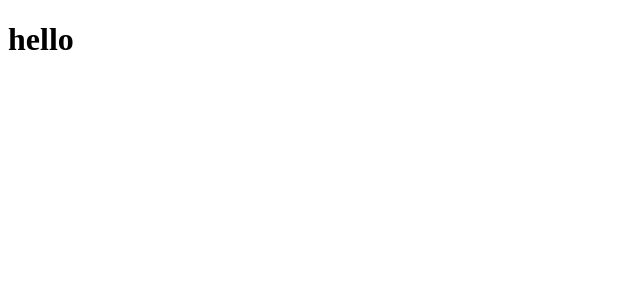
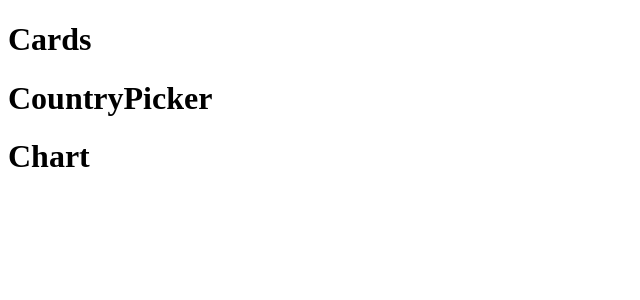
Before and after one commit to HimanshuGautamBS/Covid-19-Tracker, a React (Create React App) app: page / in a window 1280 px wide. Shown: the top 300 px of the page, without its empty margins (0-640 px from the left). Built offline with nearby package versions, Linux system fonts and the light colour scheme.

Commit message:
Created a structure and different component of chart, cards, countrypicker

```diff
--- a/package.json
+++ b/package.json
@@ -6,7 +6,11 @@
     "@testing-library/jest-dom": "^5.11.4",
     "@testing-library/react": "^11.1.0",
     "@testing-library/user-event": "^12.1.10",
+    "axios": "^0.21.1",
+    "classnames": "^2.2.6",
     "react": "^17.0.1",
+    "react-chartjs-2": "^2.11.1",
+    "react-countup": "^4.3.3",
     "react-dom": "^17.0.1",
     "react-scripts": "4.0.3",
     "web-vitals": "^1.0.1"
--- a/src/App.js
+++ b/src/App.js
@@ -1,10 +1,13 @@
 import React, { Component } from 'react'
+import {Cards ,Chart ,CountryPicker} from './components'
 
 export default class App extends Component {
     render() {
         return (
             <div>
-                <h1>hello</h1>
+             <Cards />
+             <CountryPicker/>
+             <Chart />
             </div>
         )
     }
--- /dev/null
+++ b/src/components/Cards/Cards.jsx
@@ -0,0 +1,9 @@
+import React from 'react';
+
+const Cards =()=>{
+    return(
+        <h1>Cards</h1>
+    )
+}
+
+export default Cards;
--- /dev/null
+++ b/src/components/Charts/Chart.jsx
@@ -0,0 +1,9 @@
+import React from 'react';
+
+const Chart =()=>{
+    return(
+        <h1>Chart</h1>
+    )
+}
+
+export default Chart;
--- /dev/null
+++ b/src/components/CountryPicker/CountryPicker.jsx
@@ -0,0 +1,10 @@
+import React from 'react';
+
+
+const CountryPicker =()=>{
+    return(
+        <h1>CountryPicker</h1>
+    )
+}
+
+export default CountryPicker;
--- /dev/null
+++ b/src/components/index.js
@@ -0,0 +1,3 @@
+export { default as Cards } from './Cards/Cards'
+export { default as Chart } from './Charts/Chart'
+export { default as CountryPicker } from './CountryPicker/CountryPicker'
```
Also changed, not shown: src/components/Cards/Cards.module.css (added), src/components/Charts/Charts.module.css (added), src/components/CountryPicker/CountryPicker.module.css (added), 1 other file (tests, documents, lock files or other folders).
